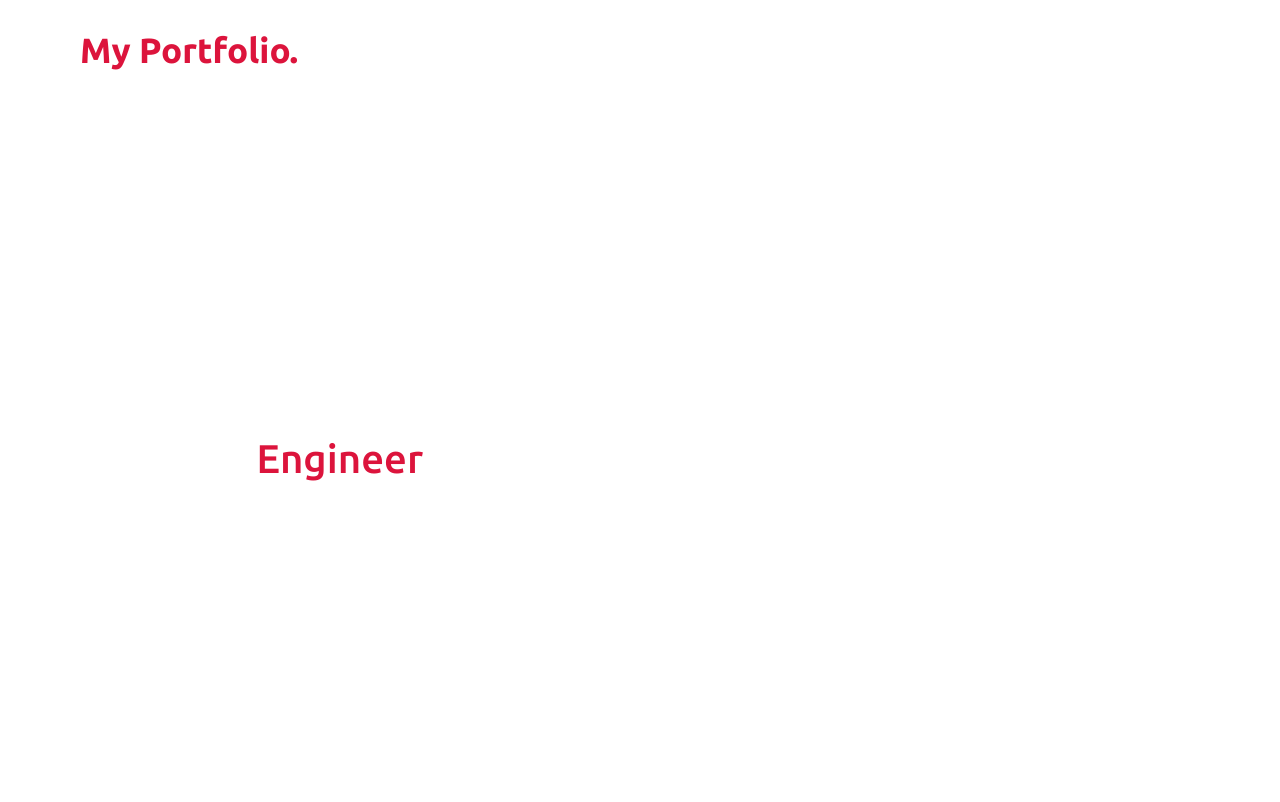
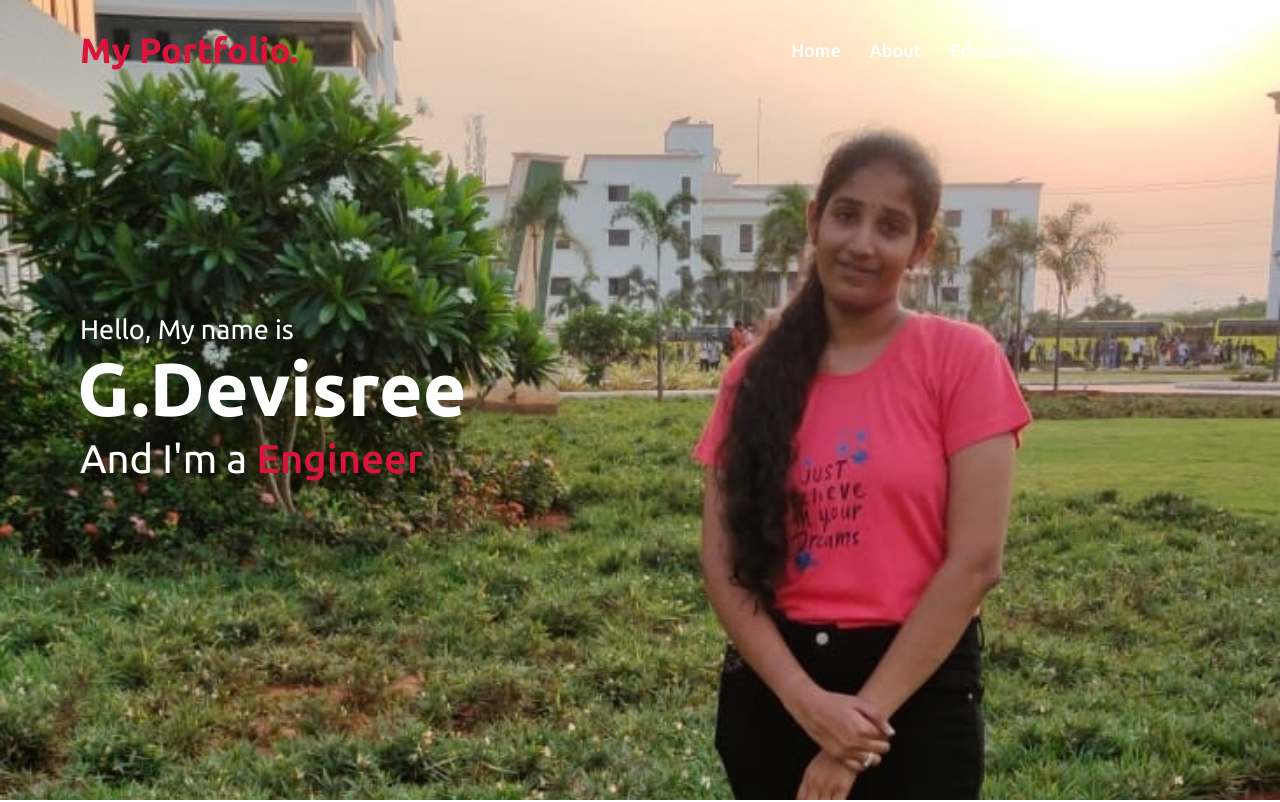
Before and after one commit to DevisreeGarapati/Devisree-Portfolio, a plain HTML site: page index.html in a window 1280 px wide. Shown: the top 802 px of the page. Drawn offline with nearby package versions, Linux system fonts and the light colour scheme.

Commit message:
Update style.css

```diff
--- a/style.css
+++ b/style.css
@@ -165,7 +165,7 @@ section .title::after{
 /* home section styling */
 .home{
     display: flex;
-    background: url("./images/banner.png") no-repeat center;
+    background: url("./banner.PNG.jpeg") no-repeat center;
     height: 100vh;
     color: #fff;
     min-height: 500px;
```
